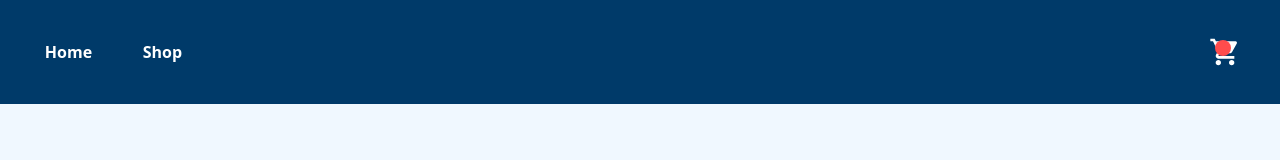
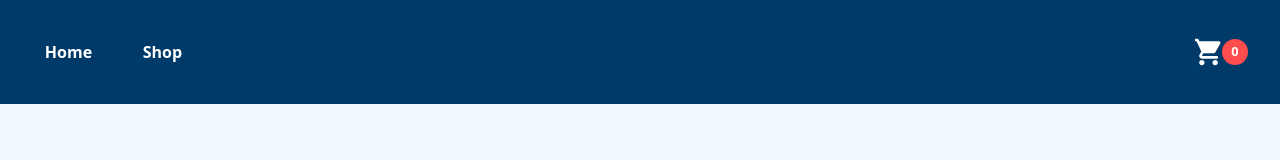
Before and after one commit to blue0206/shopping-cart, a React app: page /cart in a window 1280 px wide. Shown: the top 160 px of the page. Built offline with nearby package versions, Linux system fonts and the light colour scheme; the HTML template or start-up script is replaced by a standard one.

Commit message:
Display cart quantity in header for improved user feedback

```diff
--- a/src/components/Header.tsx
+++ b/src/components/Header.tsx
@@ -1,8 +1,10 @@
 import { ReactElement } from 'react';
 import { NavLink } from 'react-router-dom';
 import styles from '../styles/header.module.css';
+import { useAppSelector } from '../app/hooks';
 
 function Header(): ReactElement {
+    const cartQuantity = useAppSelector(state => state.cart.length);
 
     return (
         <header className={styles.header}>
@@ -14,9 +16,10 @@ function Header(): ReactElement {
             </div>
             <div className={styles.right}>
                 <nav className={styles.nav}>
-                    <NavLink to="/cart" className={`${styles.link} ${styles.cart}`}>
-                        <div className={styles.items}></div>
-                    </NavLink>
+                    <NavLink to="/cart" className={`${styles.link} ${styles.cart}`}></NavLink>
+                    <div className={styles.items}>
+                        {cartQuantity}
+                    </div>
                 </nav>
             </div>
         </header>
```
